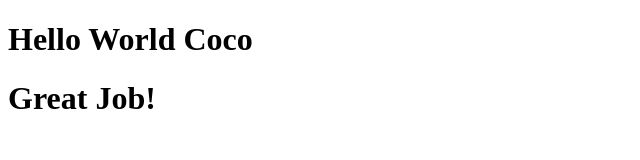
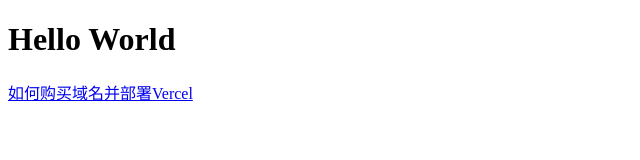
Before and after one commit to Aliciacoco/youwen.space, a plain HTML site: page index.html in a window 1280 px wide. Shown: the whole page, without its empty margins (0-640 px from the left). Drawn offline with Linux system fonts and the light colour scheme.

Commit message:
Update index.html

```diff
--- a/index.html
+++ b/index.html
@@ -6,8 +6,8 @@
     <title>Document</title>
 </head>
 <body>
-    <h1>Hello World Coco</h1>
-    <h1>Great Job!</h1>
+    <h1>Hello World</h1>
+    <a href="pages/2025.8.14.html" target="_blank" rel="noopener noreferrer">如何购买域名并部署Vercel</a>
+
 </body>
-
 </html>
```
